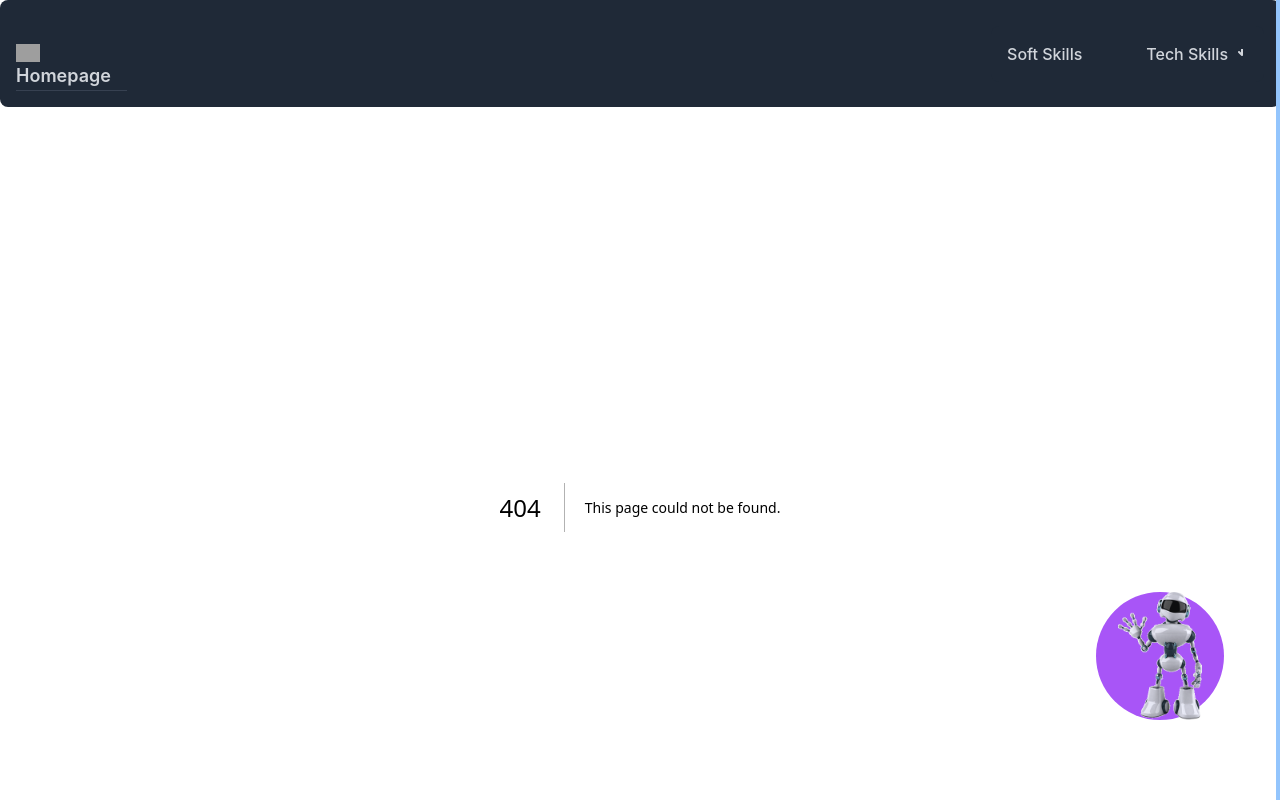
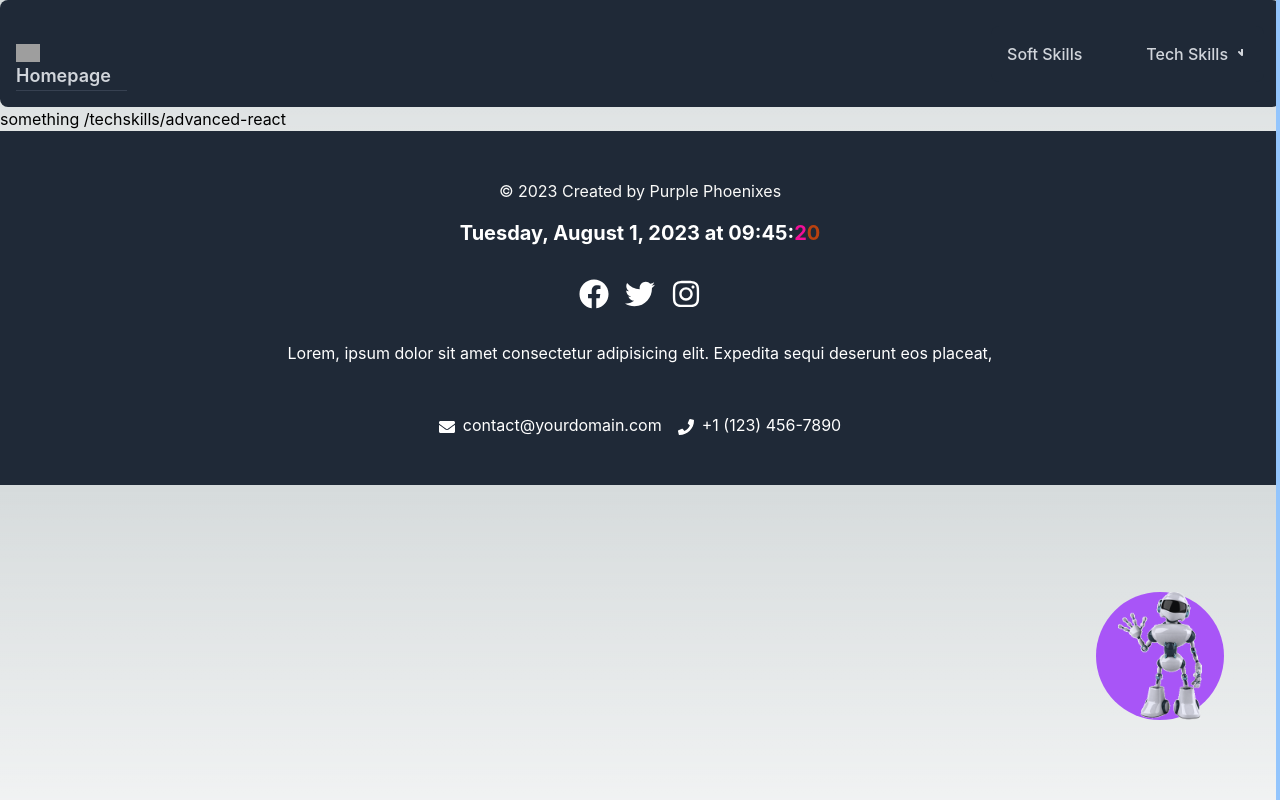
Before and after one commit to wunderfisch/nextjs_group_project, a Next.js app: page /techskills/advanced-react in a window 1280 px wide. Before the commit this address had no page. Shown: the top 800 px of the page. Built offline with nearby package versions, Linux system fonts and the light colour scheme; grey boxes are pictures that could not be loaded.

Commit message:
trying to build a reusable component by taking the pathname

```diff
--- /dev/null
+++ b/src/components/FetchData.tsx
@@ -0,0 +1,39 @@
+import Questionblock from "@/components/Questionblock";
+import useSWR from "swr";
+import Head from "../../node_modules/next/head";
+
+interface questioninterface {
+  id: number;
+  question: string;
+  answer: string;
+}
+
+const fetcher = (url: string) => fetch(url).then((res) => res.json());
+
+export default function Index() {
+  const { data, error } = useSWR("/api/staticdata", fetcher);
+  // console.log("data :>> ", data);
+
+  if (error) return <div>Failed to load</div>;
+  if (!data) return <div>Loading...</div>;
+
+  return (
+    <div>
+      <Head>
+        <title key="title">`Questions on ${section}`</title>
+      </Head>
+      <h1>`${section} questions`</h1>
+      <div>
+        {data &&
+          data.css.map((question: questioninterface) => {
+            // console.log("cssquestion :>> ", cssquestion);
+            return (
+              <div key={question.id}>
+                <Questionblock questionx={question} />
+              </div>
+            );
+          })}
+      </div>
+    </div>
+  );
+}
--- a/src/pages/api/staticdata.js
+++ b/src/pages/api/staticdata.js
@@ -5,6 +5,8 @@ export default async function handler(req, res) {
   try {
     const jsonDirectory = path.join(process.cwd(), "data");
     const fileContents = await fs.readFile(
+      // instead of hardcoded path to json file, url parameter decides the path
+      //  jsonDirectory +  `${section}questions.json`,
       jsonDirectory + "/cssquestions.json",
       "utf8"
     );
--- /dev/null
+++ b/src/pages/techskills.tsx
@@ -0,0 +1,7 @@
+import React from "react";
+
+type Props = {};
+
+export default function techskills({}: Props) {
+  return <div>techskills</div>;
+}
--- /dev/null
+++ b/src/pages/techskills/[section].tsx
@@ -0,0 +1,22 @@
+"use client";
+
+import { useParams, usePathname } from "next/navigation";
+import React from "react";
+
+type Props = {};
+
+export default function Section({}: Props) {
+  //   const params = useParams();
+  //   console.log("params :>> ", params);
+  const pathname = usePathname();
+  //   const section = pathname minus /techskills/ mit RegExp
+  console.log("parapathname: >>>", pathname);
+  return (
+    <div>
+      <p>something {pathname}</p>
+      {/* // // key={section}
+// >
+//   <FetchData pathname={section} /> */}
+    </div>
+  );
+}
--- a/src/pages/techskills/javascript.tsx
+++ b/src/pages/techskills/javascript.tsx
@@ -0,0 +1,23 @@
+"use client";
+
+import React from "react";
+import FetchData from "@/components/FetchData";
+import { useParams } from "next/navigation";
+import { usePathname } from "next/navigation";
+
+// get URL parameter and send is as section to others
+
+type Props = {};
+
+export default function javascript({}: Props) {
+  const pathname = usePathname();
+  console.log("parapathname: >>>", pathname);
+  return (
+    <div>
+      <p>something {pathname}</p>
+      {/* // // key={section.id}
+    // >
+    //   <FetchData section={section} /> */}
+    </div>
+  );
+}
--- a/tsconfig.json
+++ b/tsconfig.json
@@ -9,7 +9,8 @@
     "noEmit": true,
     "esModuleInterop": true,
     "module": "esnext",
-    "moduleResolution": "bundler",
+    // "moduleResolution" changed from "bundler" to "node"
+    "moduleResolution": "node",
     "resolveJsonModule": true,
     "isolatedModules": true,
     "jsx": "preserve",
```
